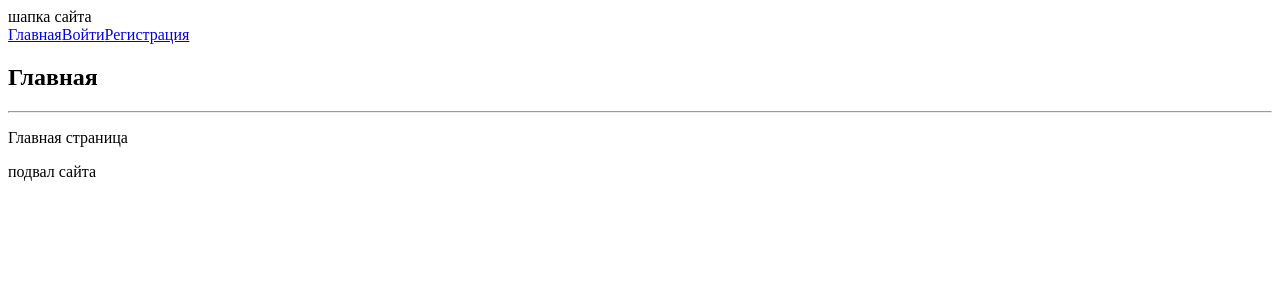
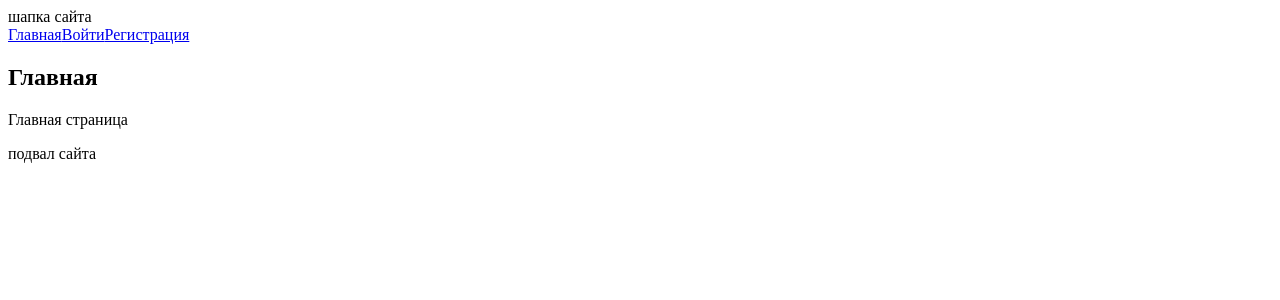
Before and after one commit to kaurcev/docker-react-ts-node-ts-postgresql, a React (Create React App) app in the folder frontend/: page / in a window 1280 px wide. Shown: the top 300 px of the page. Built offline with nearby package versions, Linux system fonts and the light colour scheme; no server answers.

Commit message:
убрал дешевые hr, так как по семантике они делят контент

```diff
--- a/frontend/src/views/home/index.tsx
+++ b/frontend/src/views/home/index.tsx
@@ -4,7 +4,6 @@ export default function Home() {
     return (
         <section className={s.root}>
             <h1>Главная</h1>
-            <hr />
             <p>Главная страница</p>
         </section>
     );
--- a/frontend/src/views/notfound/index.tsx
+++ b/frontend/src/views/notfound/index.tsx
@@ -5,7 +5,6 @@ export default function NotFound() {
     return (
         <section className={s.root}>
             <h1>404</h1>
-            <hr />
             <p>Страница не найдена</p>
             <Link to="/">Вернуться на главную</Link>
         </section>
```
